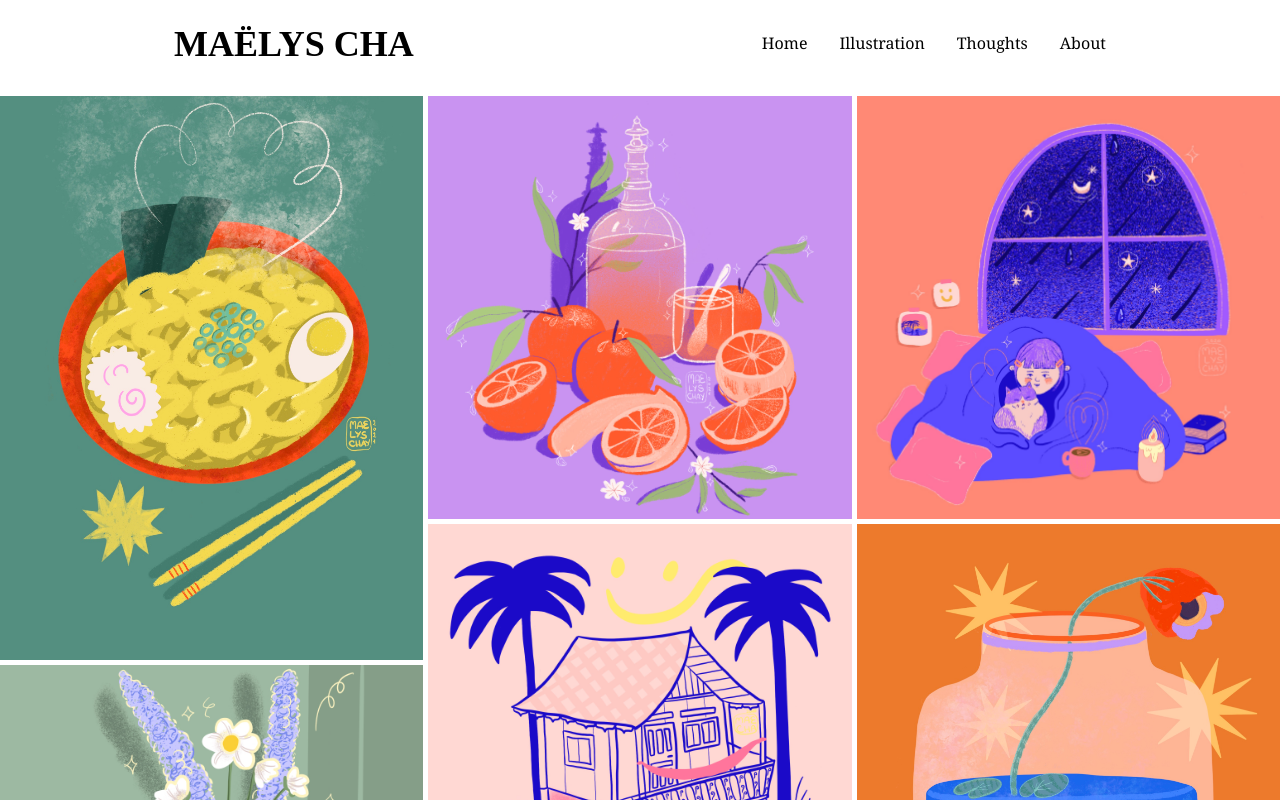
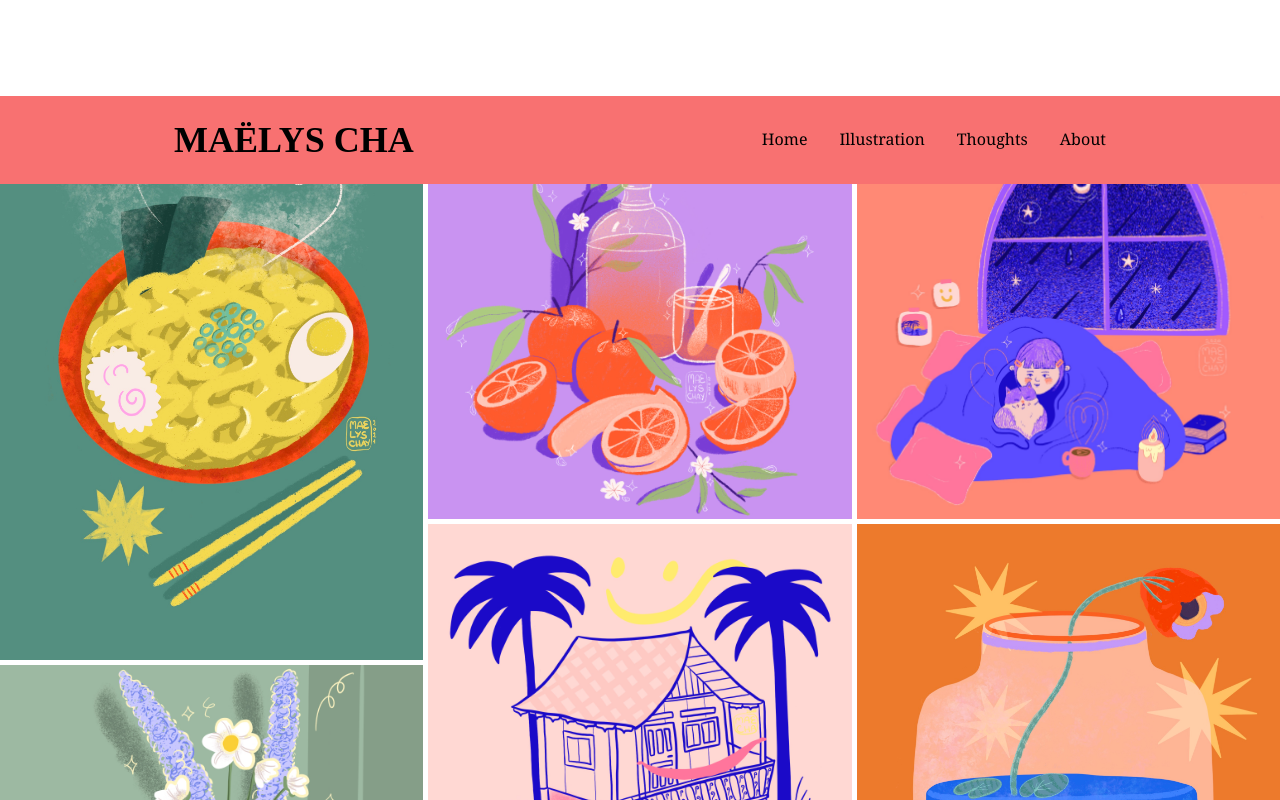
Before and after one commit to philsmithies/maelys_portfolio, a Next.js app in the folder web/: page /illustration in a window 1280 px wide. Shown: the top 800 px of the page. Built offline with nearby package versions, Linux system fonts and the light colour scheme.

Commit message:
layout updated, fixed nav. removed animation

```diff
--- a/web/components/Layout.js
+++ b/web/components/Layout.js
@@ -30,12 +30,12 @@ const Layout = ({ children }) => {
         <title>Maëlys Cha: Illustrator</title>
         <meta name="viewport" content="initial-scale=1.0, width=device-width" />
       </Head>
-      <motion.div
+      {/* <motion.div
         animate={{ opacity: showNav ? 1 : 0 }}
         initial={{ opacity: 1 }}
-      >
-        <Navbar />
-      </motion.div>
+      > */}
+      <Navbar />
+      {/* </motion.div> */}
       {children}
       <Footer />
     </>
--- a/web/components/Navbar.js
+++ b/web/components/Navbar.js
@@ -1,12 +1,10 @@
 import { useState, useEffect } from "react";
 import Image from "next/image";
 import Link from "next/link";
-import "../styles/Navbar.module.css";
 
 const Navbar = () => {
   return (
-    <nav style={{ top: 0, position: "fixed", left: 0, right: 0 }}>
-      <div className="flex justify-around py-1 bg-white">
+    <nav className="flex justify-around py-1 bg-red-400 left-0 right-0 fixed z-10">
       <Link href="/">
         <div className="hover:cursor-pointer fill-black pb-5 pt-5">
           <h1 className="text-4xl font-semibold transition duration-150 hover:cursor-pointer">
@@ -43,7 +41,6 @@ const Navbar = () => {
           Shop
         </a> */}
       </div>
-      </div>
     </nav>
   );
 };
```
Lines whose indentation alone changed are shown as unchanged.
